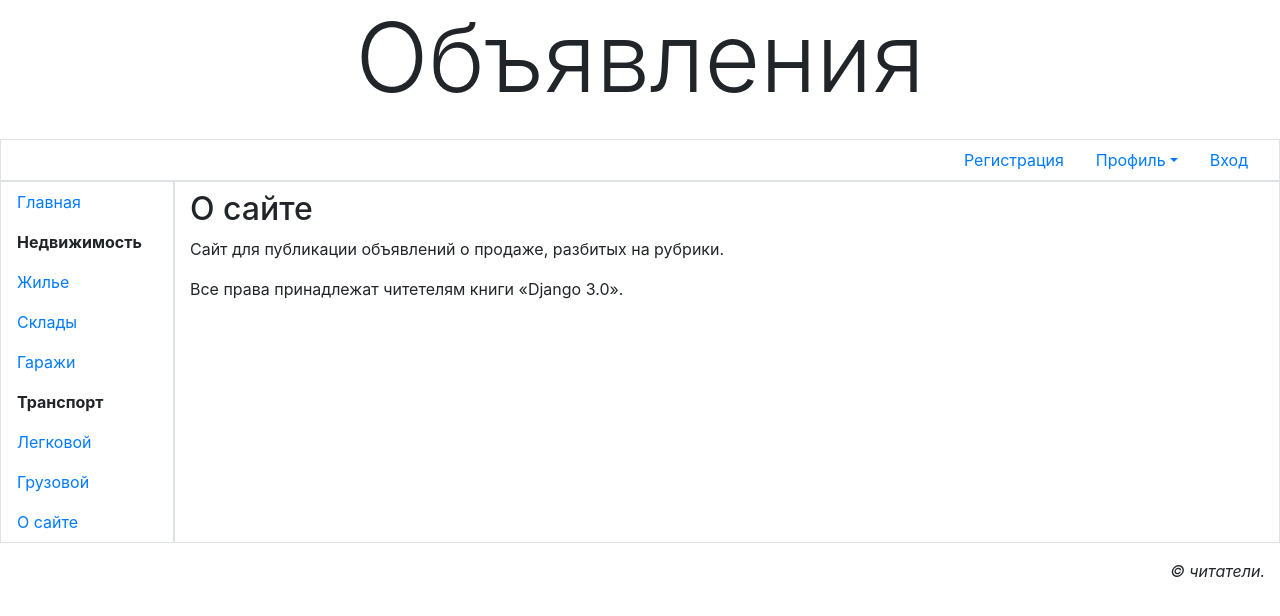
After one commit to stas-andr/bboard, a Django app: page /about/ in a window 1280 px wide. The commit adds this page. Shown: the top 616 px of the page. Run offline with Django 3.2, Linux system fonts and the light colour scheme; some libraries are stand-ins or nearby versions.

Commit message:
добавлена страница О сайте

```diff
--- a/main/templates/layout/basic.html
+++ b/main/templates/layout/basic.html
@@ -47,6 +47,7 @@
             </span>
             <a class="nav-link" href="#">Легковой</a>
             <a class="nav-link" href="#">Грузовой</a>
+            <a class="nav-link root" href="{% url 'main:other' page='about' %}">О сайте</a>
         </nav>
         <section class="col border py-2">
             {% bootstrap_messages %}
--- /dev/null
+++ b/main/templates/main/about.html
@@ -0,0 +1,9 @@
+{% extends "layout/basic.html" %}
+
+{% block title %}О сайте{% endblock %}
+
+{% block content %}
+<h2>О сайте</h2>
+<p>Сайт для публикации объявлений о продаже, разбитых на рубрики.</p>
+<p>Все права принадлежат читетелям книги &laquo;Django 3.0&raquo;.</p>
+{% endblock %}
--- a/main/urls.py
+++ b/main/urls.py
@@ -1,8 +1,9 @@
 from django.urls import path
 
-from .views import index
+from .views import index, other_page
 
 app_name = 'main'
 urlpatterns = [
+    path('<str:page>/', other_page, name='other'),
     path('', index, name='index')
 ]
--- a/main/views.py
+++ b/main/views.py
@@ -1,4 +1,14 @@
 from django.shortcuts import render
+from django.http import HttpResponse, Http404
+from django.template import TemplateDoesNotExist
+from django.template.loader import get_template
 
 def index(request):
     return render(request, 'main/index.html')
+
+def other_page(request, page):
+    try:
+        template = get_template('main/' + page + '.html')
+    except TemplateDoesNotExist:
+        raise Http404
+    return HttpResponse(template.render(request=request))
```
